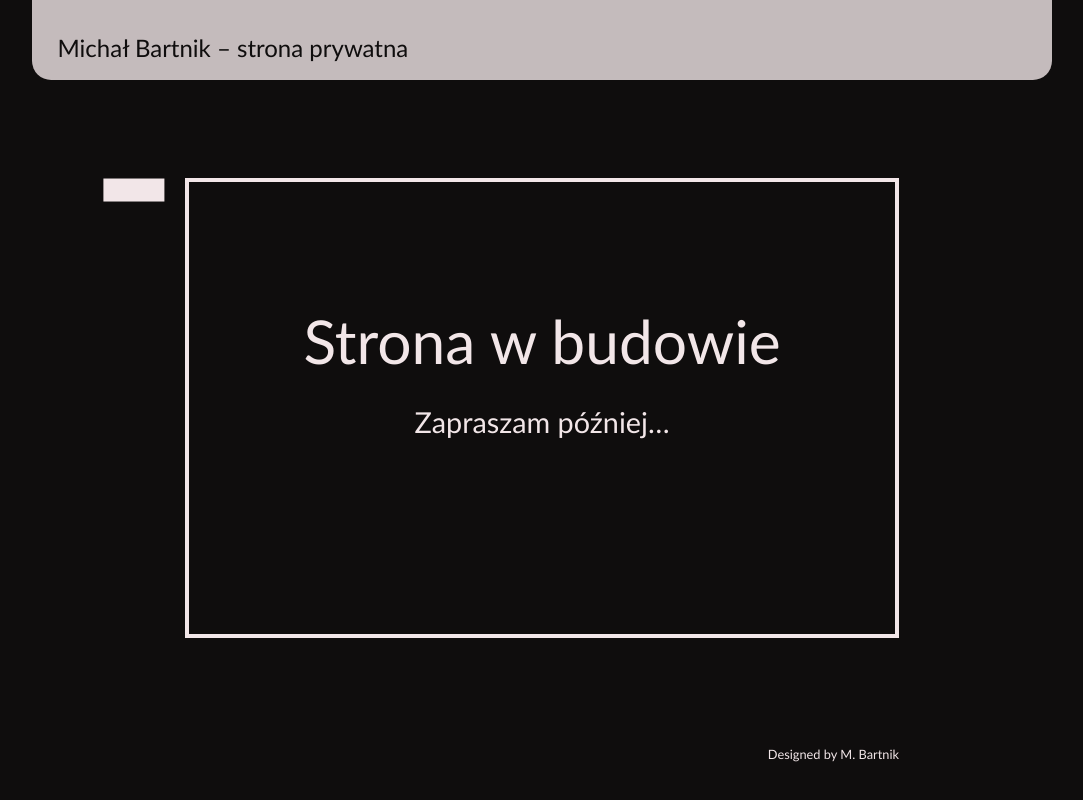
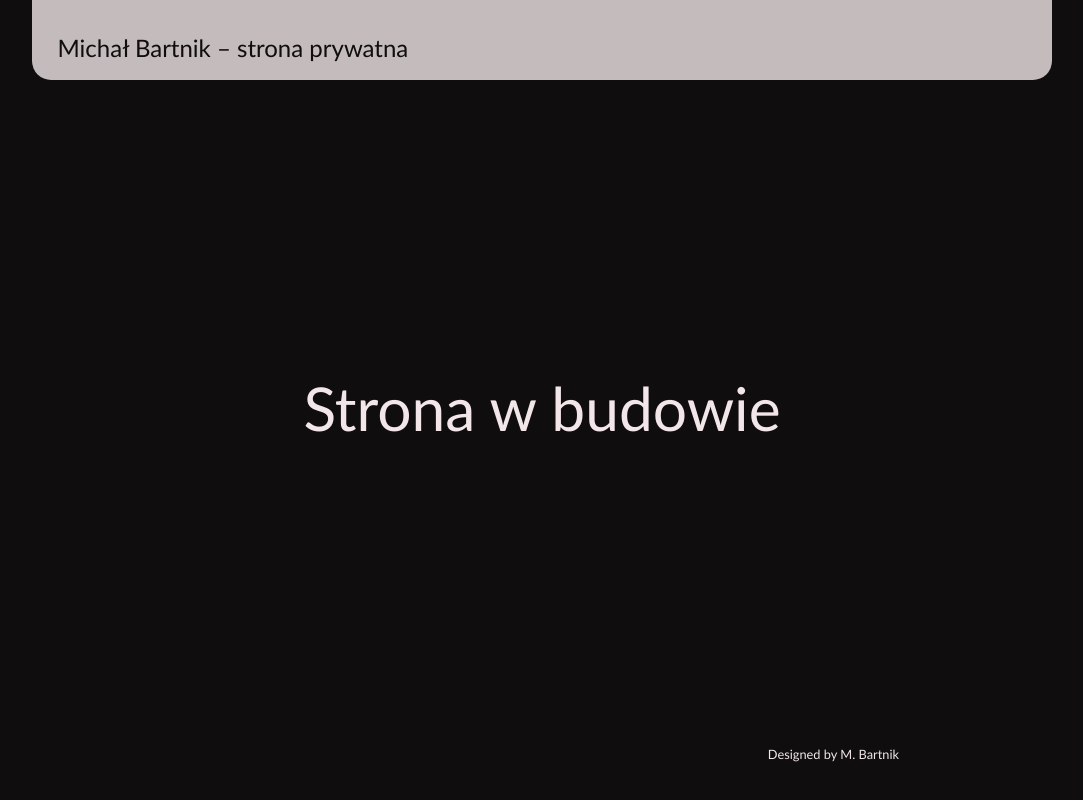
Before and after one commit to migdzio/own_website, a website: page docs/index.html in a window 1280 px wide. Shown: the whole page, without its empty margins (98-1181 px from the left). Drawn offline with Linux system fonts and the light colour scheme.

Commit message:
/Docs update

```diff
--- a/docs/css/style.css
+++ b/docs/css/style.css
@@ -48,31 +48,26 @@ article {
     transform: translate(-50%, -50%); }
 
 .info {
-  width: 70%;
-  height: 70%;
+  width: 60vw;
+  height: 60vh;
   min-width: 300px;
-  border: 4px solid #F2E6E8;
   font-size: 1.8em;
+  display: flex;
+  align-items: center;
   position: absolute;
   top: 0;
   left: 0;
   right: 0;
   bottom: 0;
-  margin: auto;
-  text-align: center; }
-  .info span {
+  margin: auto; }
+  .info div:first-child {
+    line-height: 2.1em;
     font-size: 2.1em;
-    position: absolute;
-    top: 35%;
-    left: 50%;
-    margin-right: -50%;
-    transform: translate(-50%, -50%); }
-  .info p {
-    position: absolute;
-    top: 53%;
-    left: 50%;
-    margin-right: -50%;
-    transform: translate(-50%, -50%); }
+    display: block;
+    margin: auto;
+    width: 100%; }
+  .info div:last-child {
+    display: block; }
 
 footer {
   height: 8vh;
--- a/docs/index.html
+++ b/docs/index.html
@@ -23,12 +23,12 @@
 		<article class="col span_12">
 
             <div class="info">
-                <span>Strona w budowie</span><br>
-                <p>Zapraszam później…</p>
+                <div>Strona w&nbsp;budowie</div>
+                <!-- <div>Zapraszam później…</div> -->
 
             </div>
 
-            <div class="block"></div>
+            <!-- <div class="block"></div> -->
 
 		</article>
 
--- a/docs/responsive.gs/reset.css
+++ b/docs/responsive.gs/reset.css
@@ -1,48 +1,7 @@
-/*
-	RESET - ADAPTED FROM MEYER RESET
-	URL - http://meyerweb.com/eric/tools/css/reset/
-	LICENSE - PUBLIC DOMAIN
-*/
-
 /* RESET
 ----------------------------------------------------------------------------------------------------*/
-a, abbr, acronym, address, applet, article, aside, audio,
-b, big, blockquote, body, caption, canvas, center, cite, code,
-dd, del, details, dfn, dialog, div, dl, dt, em, embed,
-fieldset, figcaption, figure, form, footer,
-header, hgroup, h1, h2, h3, h4, h5, h6, html,
-i, iframe, img, ins, kbd, label, legend, li, mark, menu, nav,
-object, ol, output, p, pre, q, ruby,
-s, samp, section, main, small, span, strike, strong, sub, summary, sup,
-tt, table, tbody, textarea, tfoot, thead, time, tr, th, td,
-u, ul, var, video {
-	font-family: inherit;
-	font-size: 100%;
-	font-weight: inherit;
-	font-style: inherit;
-	vertical-align: baseline;
-	white-space: normal;
-	text-align: left;
-	margin: 0;
-	padding: 0;
-	border: 0;
-	outline: 0;
-	background: transparent;
+* {
+    box-sizing: border-box;
+    padding: 0;
+    margin: 0;
 }
-
-article, aside, details, figcaption, figure, footer, header, hgroup,
-menu, nav, section, main {
-	display: block;
-}
-
-ol, ul {
-	list-style: none;
-}
-blockquote, q {
-	quotes: none;
-}
-
-table {
-	border-collapse: collapse;
-	border-spacing: 0;
-}
```
